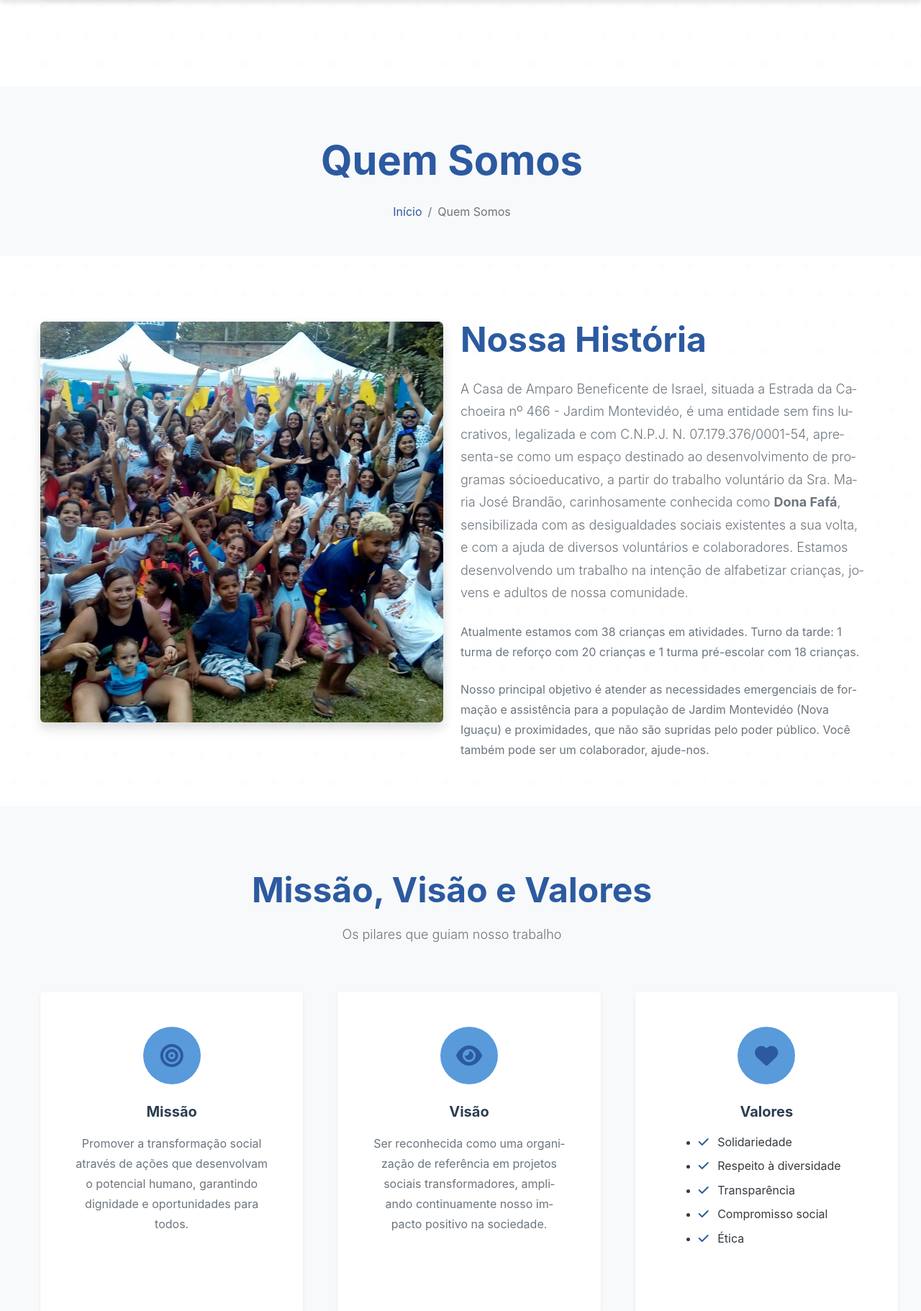
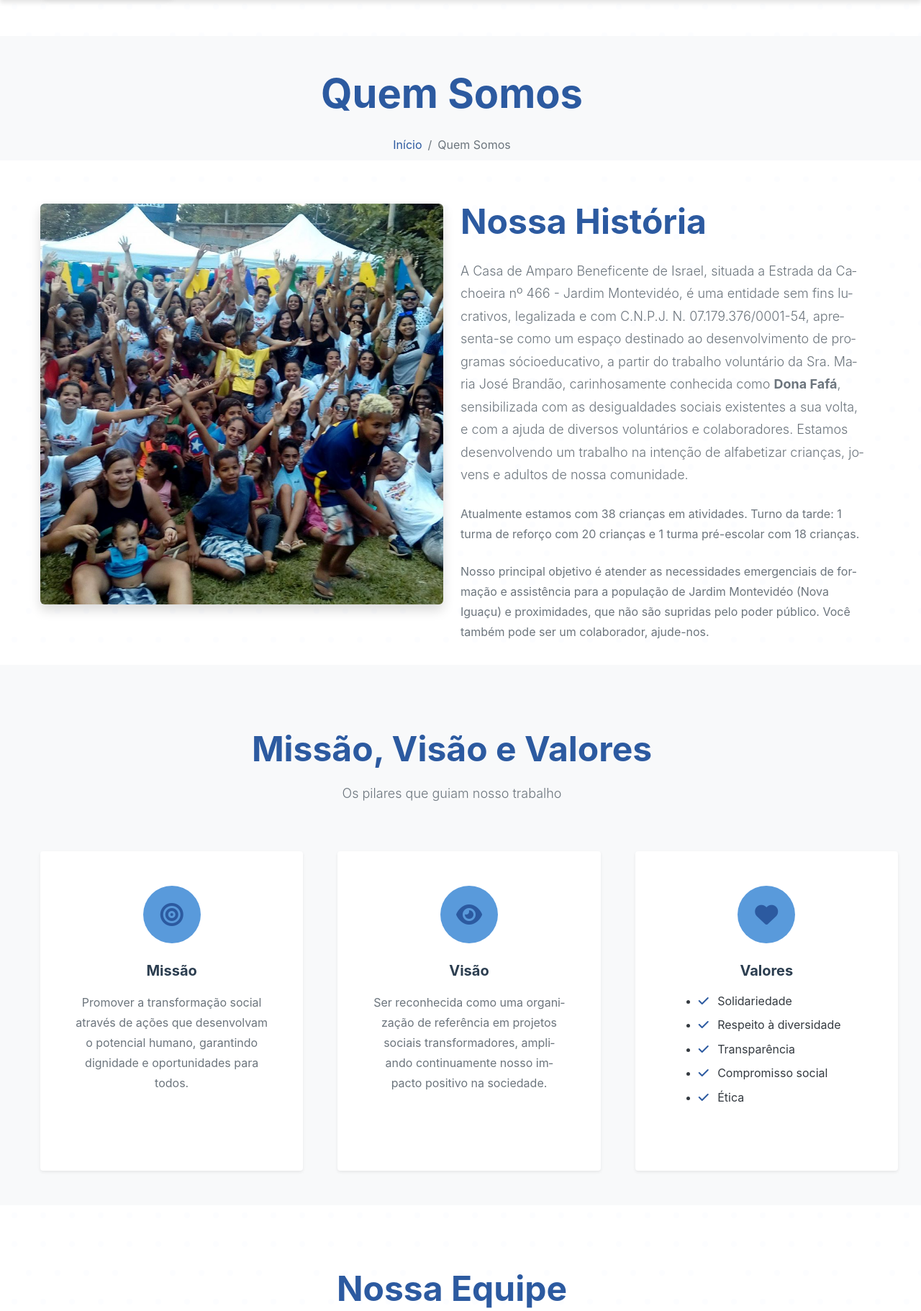
Before and after one commit to BianoSorriso/OngAbrigoCasaDeIsraelNovo, a Django app: page /sobre/ in a window 1280 px wide. Shown: the part 91-1913 px from the top of the page at 72% size. Run offline with Django 5.2, Linux system fonts and the light colour scheme.

Commit message:
Ajuste de espaçamento: aplicado layout colado na navbar em todas as páginas

```diff
--- a/templates/pages/area_voluntarios.html
+++ b/templates/pages/area_voluntarios.html
@@ -4,11 +4,11 @@
 
 {% block content %}
 <!-- Banner da página -->
-<section class="py-4 bg-light">
+<section class="bg-light" style="padding: 0 !important; margin-top: -70px !important;">
     <div class="container">
         <div class="row">
-            <div class="col-12 text-center">
-                <h1 class="display-4 fw-bold text-primary mb-3">Área de Voluntários</h1>
+            <div class="col-12 text-center" style="padding: 1px 0 !important;">
+                <h1 class="display-4 fw-bold text-primary mb-0">Área de Voluntários</h1>
                 <nav aria-label="breadcrumb">
                     <ol class="breadcrumb justify-content-center mb-0">
                         <li class="breadcrumb-item"><a href="{% url 'home' %}" class="text-primary text-decoration-none">Início</a></li>
--- a/templates/pages/home.html
+++ b/templates/pages/home.html
@@ -4,9 +4,9 @@
 
 {% block content %}
 <!-- Banner Principal -->
-        <section class="py-5 bg-light">
+        <section class="bg-light" style="padding: 20px 0 !important; margin-top: -70px !important;">
             <div class="container">
-                <div class="row align-items-center">
+                <div class="row align-items-center" style="padding: 20px 0 !important;">
                     <div class="col-lg-6 col-md-12 mb-4 mb-lg-0">
                         <h1 class="display-4 fw-bold mb-4 text-primary hero-title">Casa de Amparo Beneficente de Israel</h1>
                         <p class="lead mb-4 text-muted">Transformando vidas através da solidariedade e do amor ao próximo.</p>
@@ -27,7 +27,7 @@
         </section>
 
 <!-- Números e Impacto -->
-<section class="py-5">
+<section class="py-5" style="margin-top: 50px;">
     <div class="container-fluid">
 
         <div class="cards-container">
--- a/templates/pages/sobre.html
+++ b/templates/pages/sobre.html
@@ -5,25 +5,24 @@
 
 {% block content %}
 <!-- Banner da página -->
-<section class="py-4 bg-light">
+    <section class="bg-light" style="padding: 0 !important; margin-top: -70px !important;">
         <div class="container">
             <div class="row">
-            <div class="col-12 text-center">
-                <h1 class="display-4 fw-bold text-primary mb-3">Quem Somos</h1>
+                <div class="col-12 text-center" style="padding: 1px 0 !important;">
+                    <h1 class="display-4 fw-bold text-primary mb-0">Quem Somos</h1>
                     <nav aria-label="breadcrumb">
-                    <ol class="breadcrumb justify-content-center">
-                        <li class="breadcrumb-item"><a href="{% url 'home' %}" class="text-primary">Início</a></li>
-                        <li class="breadcrumb-item active text-muted" aria-current="page">Quem Somos</li>
+                        <ol class="breadcrumb justify-content-center mb-0">
+                            <li class="breadcrumb-item"><a href="{% url 'home' %}">Início</a></li>
+                            <li class="breadcrumb-item active" aria-current="page">Quem Somos</li>
                         </ol>
                     </nav>
-            </div>
                 </div>
             </div>
         </div>
     </section>
 
     <!-- Nossa História -->
-<section class="py-5">
+    <section class="py-3">
     <div class="container">
         <div class="row align-items-center">
             <div class="col-lg-6 col-md-12 mb-4 mb-lg-0">
```
Also changed, not shown: templates/pages/contato.html (+4 -4 lines), templates/pages/doacoes.html (+4 -4 lines), templates/pages/projetos.html (+4 -4 lines). Lines whose indentation alone changed are shown as unchanged.
